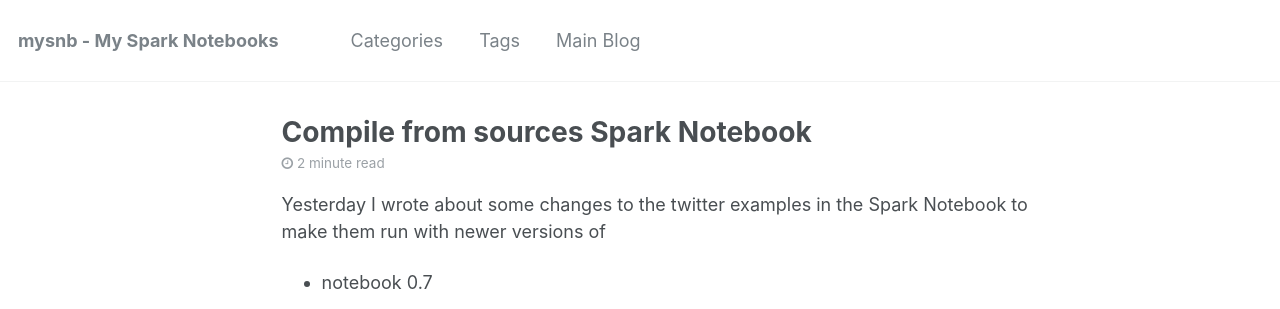
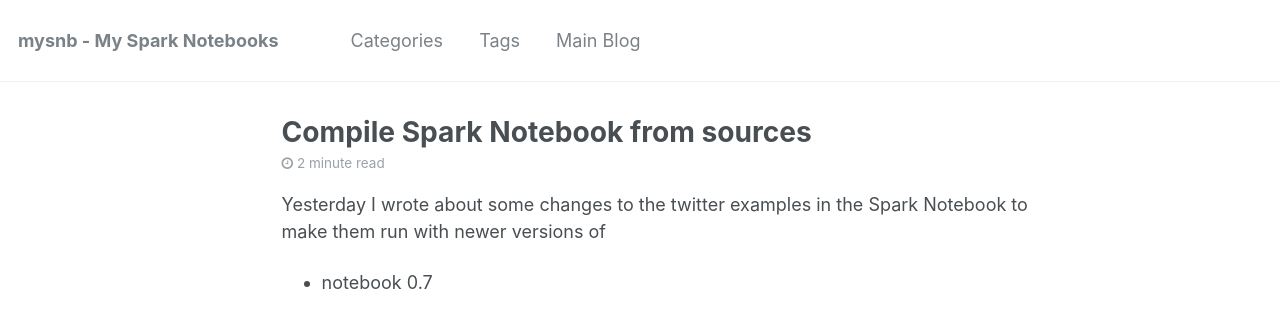
Before and after one commit to abarbanell/mysnb, a Jekyll site: the page built from _posts/2017-02-15-compile-sources.md, in a window 1280 px wide and 900 px high. Shown: the top 309 px of the window. Built offline with Jekyll 4.4.1, drawn with Linux system fonts in a browser that asks for light colours; comment, search, counter and statistics services are not loaded.

Commit message:
wording change

```diff
--- a/_posts/2017-02-15-compile-sources.md
+++ b/_posts/2017-02-15-compile-sources.md
@@ -1,5 +1,5 @@
 ---
-title: Compile from sources Spark Notebook
+title: Compile  Spark Notebook from sources
 category: spark
 tags: spark, scala, notebook
 ---
```
